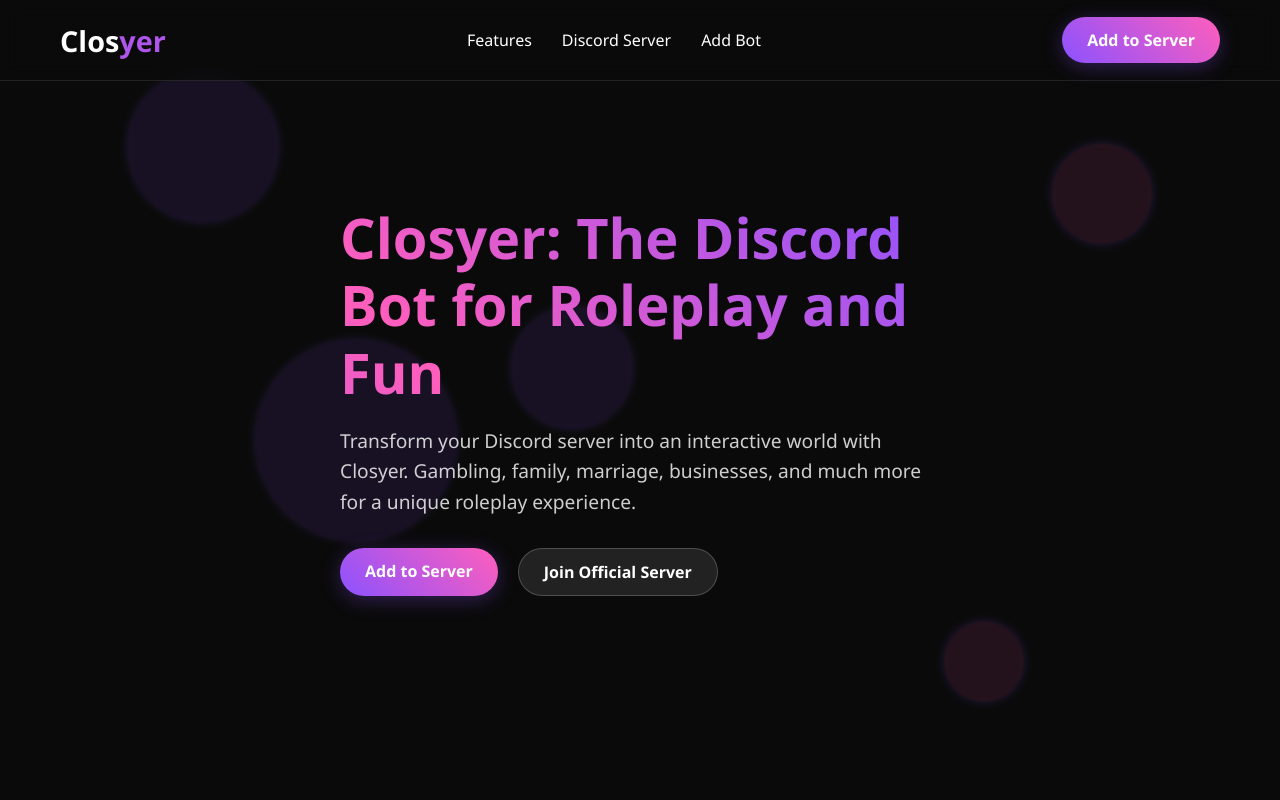
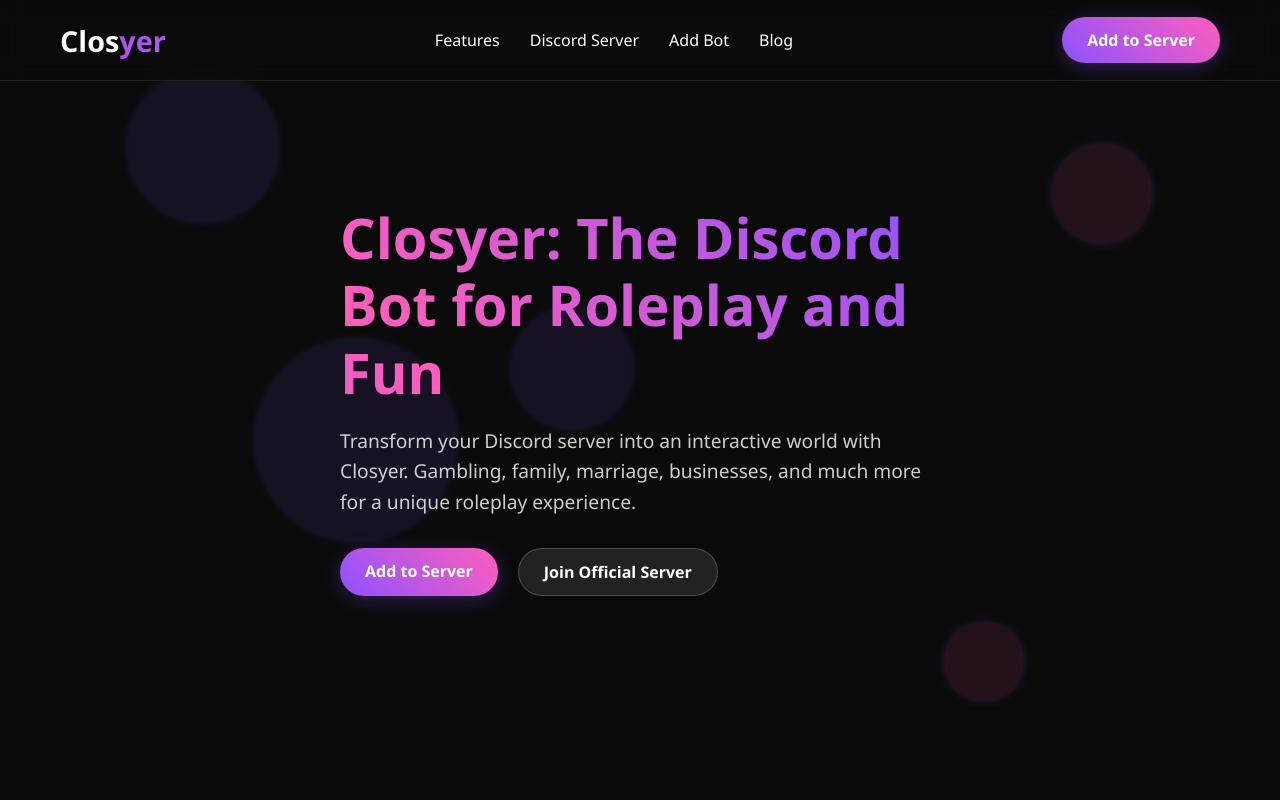
Before and after one commit to dddevid/ClosyerDiscordBotWebsite, a plain HTML site: page index.html in a window 1280 px wide. Shown: the top 800 px of the page. Drawn offline with Linux system fonts and the light colour scheme.

Commit message:
Update index.html

```diff
--- a/index.html
+++ b/index.html
@@ -17,6 +17,7 @@
                 <a href="#features" class="nav-link" data-i18n="nav_features">Funzionalità</a>
                 <a href="#server" class="nav-link" data-i18n="nav_server">Server Discord</a>
                 <a href="#add" class="nav-link" data-i18n="nav_add">Aggiungi Bot</a>
+                <a href="blog/index.html" class="nav-link"">Blog</a>
             </div>
             <a href="https://discord.com/oauth2/authorize?client_id=1366105187214823424&permissions=1759218604441591&integration_type=0&scope=bot" class="add-button" data-i18n="nav_add_button">Aggiungi al Server</a>
         </div>
```
